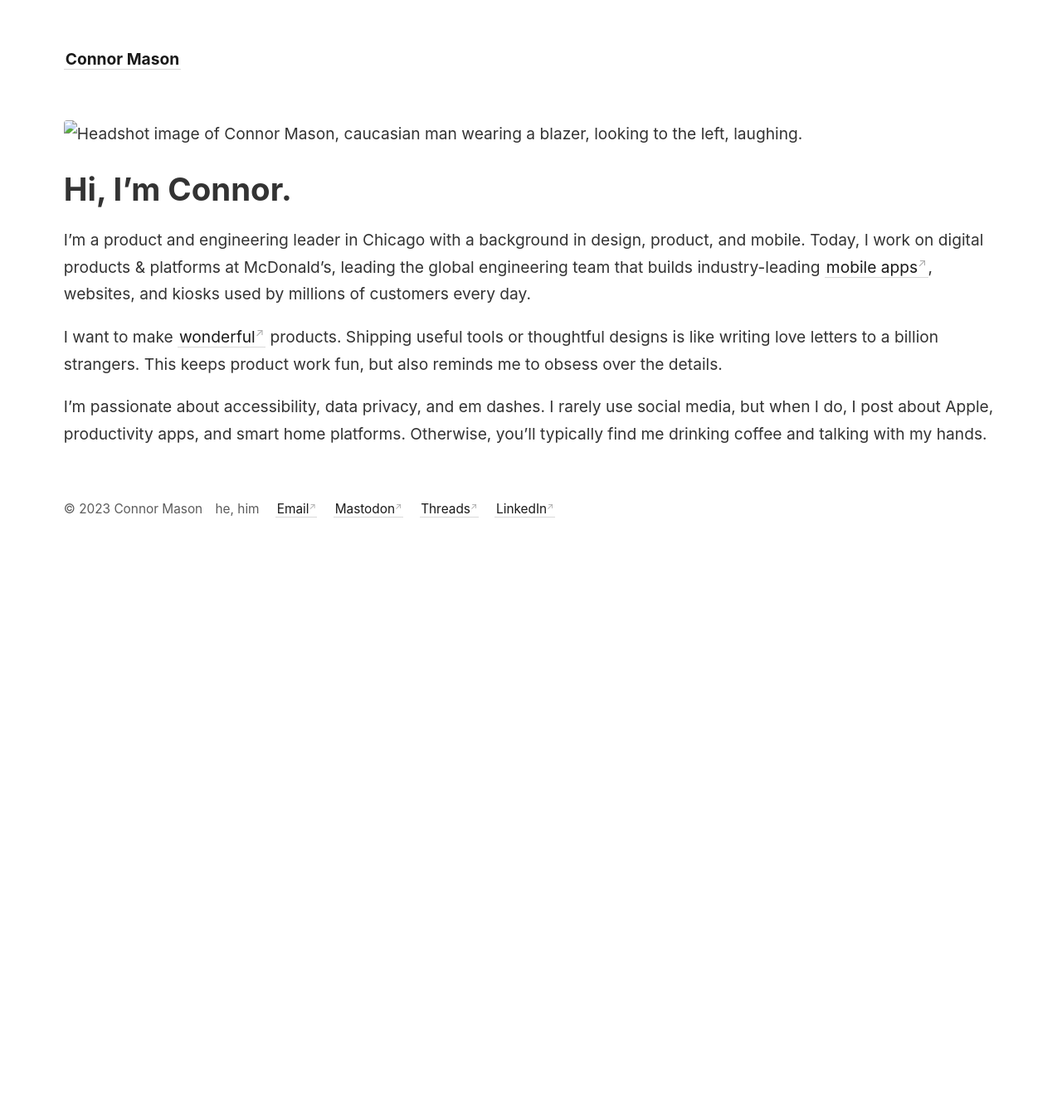
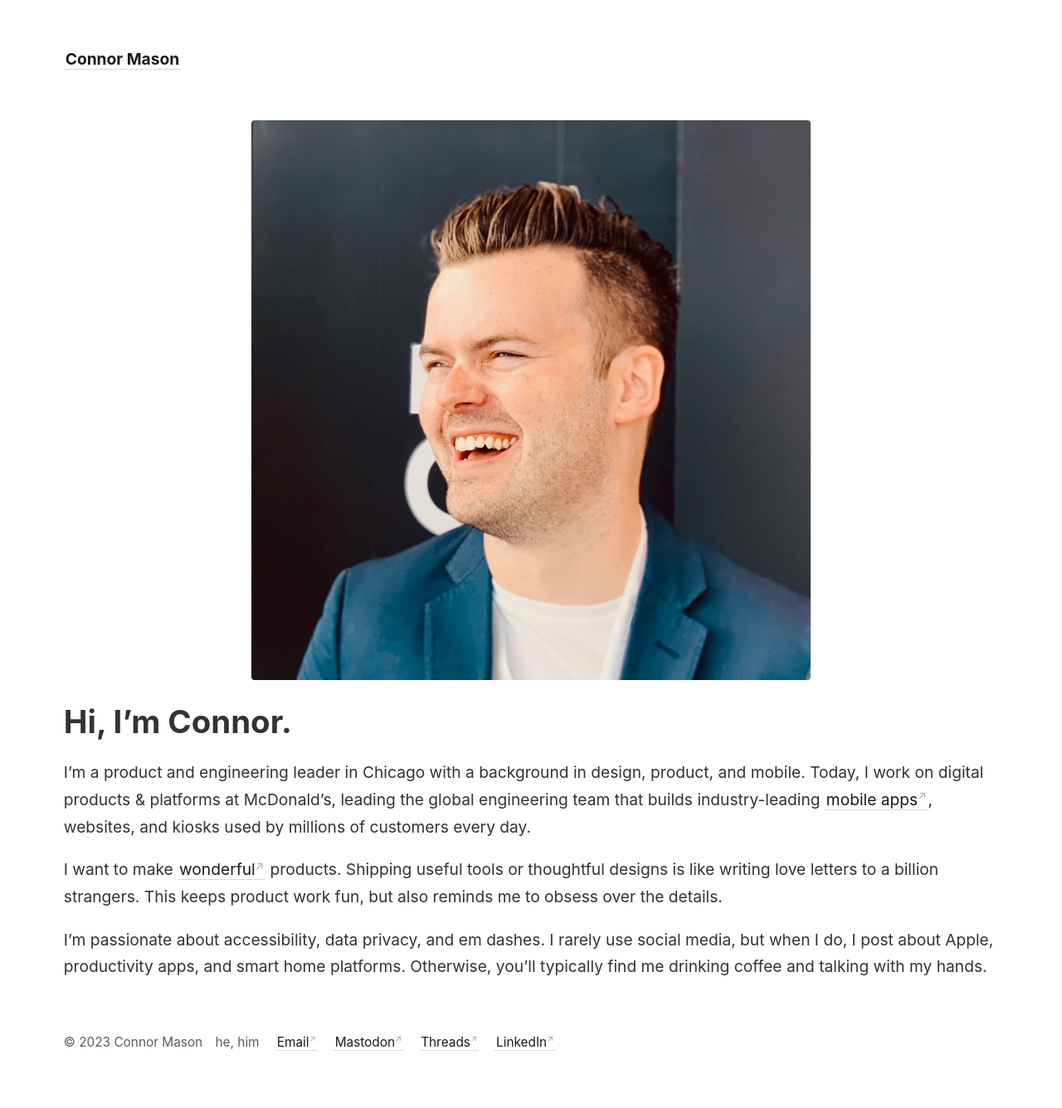
Before and after one commit to conmas/site, a Jekyll site: the page built from _pages/about.md, in a window 1280 px wide. Shown: the whole page at 83% size. Built offline with Jekyll 4.4.1, drawn with Linux system fonts in a browser that asks for light colours; before the commit the page ends 900 px from its top, so only the background shows below that.

Commit message:
Update about.md

```diff
--- a/_pages/about.md
+++ b/_pages/about.md
@@ -4,7 +4,7 @@ title: About
 permalink: /about
 ---
 
-<img src="headshot.jpeg" alt="Headshot image of Connor Mason, caucasian man wearing a blazer, looking to the left, laughing.">
+<img src="assets/headshot.jpeg" alt="Headshot image of Connor Mason, caucasian man wearing a blazer, looking to the left, laughing.">
 
 # Hi, I’m Connor.
 
```
